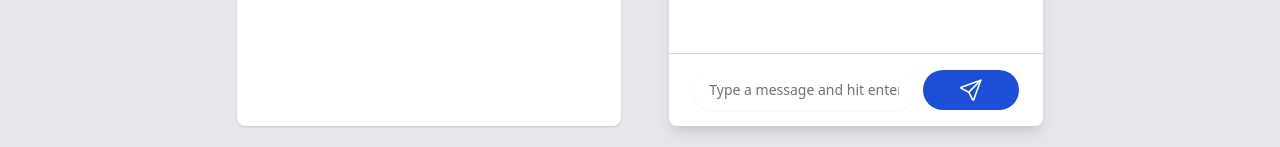
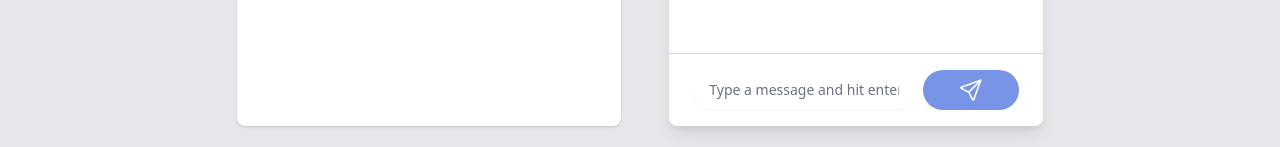
Before and after one commit to nathandaly/vue3-live-chat, a Vue app: page /chat in a window 1280 px wide. Shown: the part 684-831 px from the top of the page. Built offline with nearby package versions, Linux system fonts and the light colour scheme; no server answers; the database is empty; sample sign-in values are in the browser's storage; what @tailwindcss/typography would draw is missing.

Commit message:
Adding tailwind disables variants and button disabled behaviour

```diff
--- a/src/components/NewChatForm.vue
+++ b/src/components/NewChatForm.vue
@@ -1,22 +1,30 @@
 <script setup>
-import { ref } from "vue";
-import getUser from "../composables/getUser";
-import useCollection from "../composables/useCollection";
-import { timestamp } from "../firebase/config";
-import { EmojiHappyIcon } from "@heroicons/vue/outline";
+import { ref, watch } from 'vue';
+import getUser from '../composables/getUser';
+import useCollection from '../composables/useCollection';
+import { timestamp } from '../firebase/config';
 
 const { user } = getUser();
-const { error, addDocument } = useCollection("messages");
-const message = ref("");
+const { error, addDocument } = useCollection('messages');
+const message = ref('');
+const buttonDisabled = ref(true);
+
+watch(message, (message) => {
+  buttonDisabled.value = !message.length;
+})
 
 const handleSubmit = async () => {
+    if (!message.value) {
+        return
+    }
+
   await addDocument({
     name: user.value.displayName,
     message: message.value,
     createdAt: timestamp(),
   });
   if (!error.value) {
-    message.value = "";
+    message.value = '';
   }
 };
 </script>
@@ -33,10 +41,11 @@ const handleSubmit = async () => {
       />
       <div class="flex">
         <button
-          class="flex items-center justify-center w-24 h-full bg-blue-700 rounded-full focus:outline-none focus:ring-2 focus:ring-offset-2 focus:ring-indigo-700"
+          class="flex items-center justify-center w-24 h-full bg-blue-700 rounded-full disabled:opacity-60 disabled:cursor-not-allowed focus:outline-none focus:ring-2 focus:ring-offset-2 focus:ring-indigo-700"
           @click.prevent="handleSubmit"
           aria-label="Send Message"
           role="button"
+          :disabled="buttonDisabled"
         >
           <svg
             xmlns="http://www.w3.org/2000/svg"
--- a/tailwind.config.js
+++ b/tailwind.config.js
@@ -5,6 +5,8 @@ module.exports = {
     extend: {},
   },
   variants: {
+    opacity: ({ after }) => after(['disabled']),
+    cursor: ({ after }) => after(['disabled']),
     extend: {},
   },
   plugins: [
```
